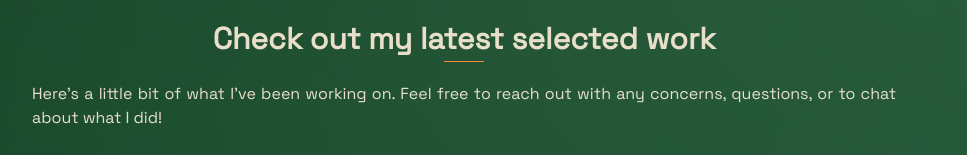
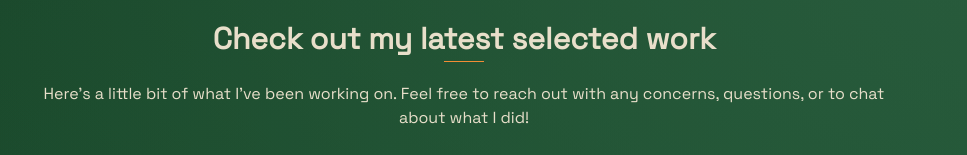
Before and after one commit to rahuljangirwork/rahuljangir.work, a Next.js app: page / in a window 1280 px wide. Shown: the part 797-952 px from the top of the page, without its empty margins (176-1143 px from the left). Built offline with nearby package versions, Linux system fonts and the light colour scheme.

Commit message:
small positioning fix to CallToAction component

```diff
--- a/app/page.tsx
+++ b/app/page.tsx
@@ -48,7 +48,7 @@ export default function Home() {
             linkClass="p-1.5 border border-palette-1 rounded-lg hover:text-palette-1"
           />
         </div>
-        <CallToAction className="absolute bottom-0 right-0" />
+        <CallToAction className="absolute -bottom-1 right-0" />
       </section>
       <section className="w-full md:max-w-4xl md:px-0 mx-auto text-palette-2">
         <SplitCard className="mb-20">
@@ -81,7 +81,7 @@ export default function Home() {
                 </h1>
               </SplitCardHeader>
               <SplitCardBody>
-                <p className="text-md text-justify py-3">
+                <p className="text-md text-center py-3">
                   Here&apos;s a little bit of what I&apos;ve been working on.
                   Feel free to reach out with any concerns, questions, or to
                   chat about what I did!
```
